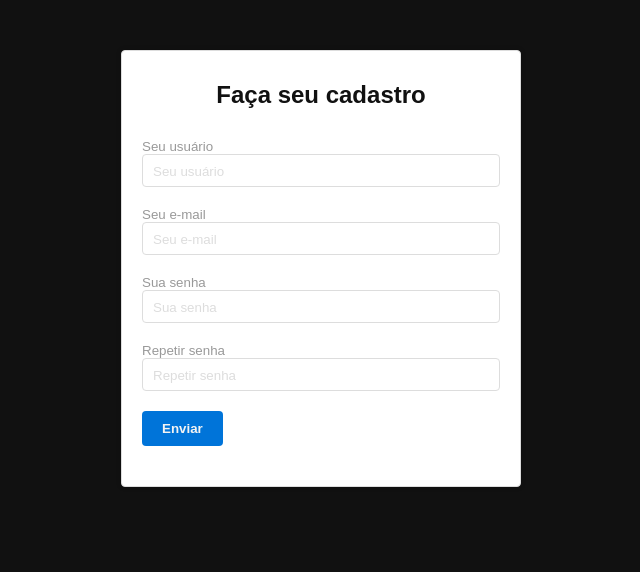
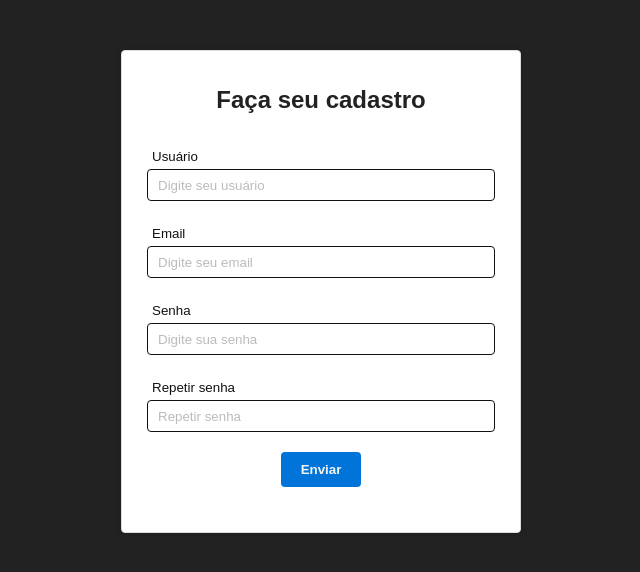
Before and after one commit to lucaschier179/curso_type-script, a website: page frontend/index.html in a window 1280 px wide. Shown: the whole page, without its empty margins (319-959 px from the left). Drawn offline with Linux system fonts and the light colour scheme.

Commit message:
Att -  CSS

```diff
--- a/frontend/assets/css/style.css
+++ b/frontend/assets/css/style.css
@@ -1,5 +1,5 @@
 :root {
-    --dark-color: #111;
+    --dark-color: #222222;
     --light-color: #f3f3f3;
     --medium-color: #bbb;
     --border-color: #ddd;
@@ -29,7 +29,7 @@ body {
 }
 
 .form {
-    padding: 20px;
+    padding: 25px;
     background: #fff;
     width: 100%;
     max-width: 400px;
@@ -51,18 +51,19 @@ body {
 .form label {
     display: block;
     font-size: 10pt;
-    color: #999;
+    padding: 5px;
+    color: #111;
 }
 
 ::placeholder {
-    color: #ddd;
+    color: var(--medium-color);
     font-size: 10pt;
 }
 
 .form input[type] {
     width: 100%;
-    border: 1px solid var(--border-color);
-    font-size: 18px;
+    border: 1px solid #111;
+    font-size: 17px;
     padding: 5px 10px;
     border-radius: var(--border-radius);
     transition: border 300ms ease-in-out;
@@ -73,6 +74,10 @@ body {
 }
 
 .form button {
+    display: flex;
+    align-items: center;
+    justify-content: center;
+    margin: auto;
     border: none;
     background: var(--main-color);
     padding: 10px 20px;
--- a/frontend/index.html
+++ b/frontend/index.html
@@ -1,30 +1,28 @@
 <!DOCTYPE html>
 <html lang="pt-BR">
-
 <head>
     <meta charset="UTF-8">
     <meta name="viewport" content="width=device-width, initial-scale=1.0">
     <title>Faça seu registro</title>
     <link rel="stylesheet" href="assets/css/style.css">
 </head>
-
 <body>
     <div class="container">
         <form action="" id="form" class="form">
             <h2>Faça seu cadastro</h2>
             <div class="form-fields">
-                <label for="username">Seu usuário</label>
-                <input type="text" name="username" class="username" id="username" placeholder="Seu usuário">
+                <label for="username">Usuário</label>
+                <input type="text" name="username" class="username" id="username" placeholder="Digite seu usuário" autocomplete="none">
                 <span class="error-message">Campo inválido por algum motivo qualquer</span>
             </div>
             <div class="form-fields">
-            <label for="email">Seu e-mail</label>
-            <input type="email" name="email" class="email" id="email" placeholder="Seu e-mail">
+                <label for="email">Email</label>
+                <input type="email" name="email" class="email" id="email" placeholder="Digite seu email" autocomplete="none">
                 <span class="error-message">Campo inválido por algum motivo qualquer</span>
             </div>
             <div class="form-fields">
-                <label for="username">Sua senha</label>
-                <input type="password" name="password" class="password" id="password" placeholder="Sua senha">
+                <label for="username">Senha</label>
+                <input type="password" name="password" class="password" id="password" placeholder="Digite sua senha">
                 <span class="error-message">Campo inválido por algum motivo qualquer</span>
             </div>
             <div class="form-fields">
```
Lines whose indentation alone changed are shown as unchanged.
